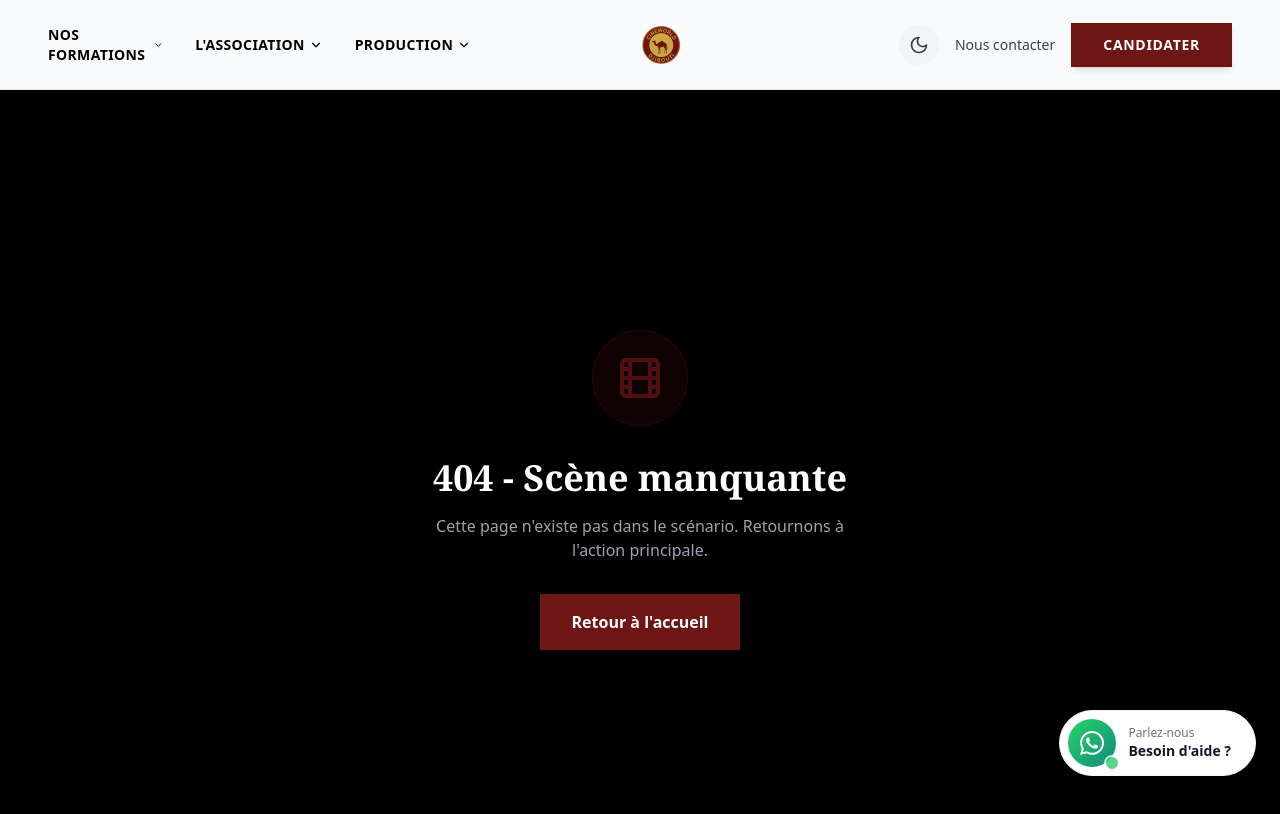
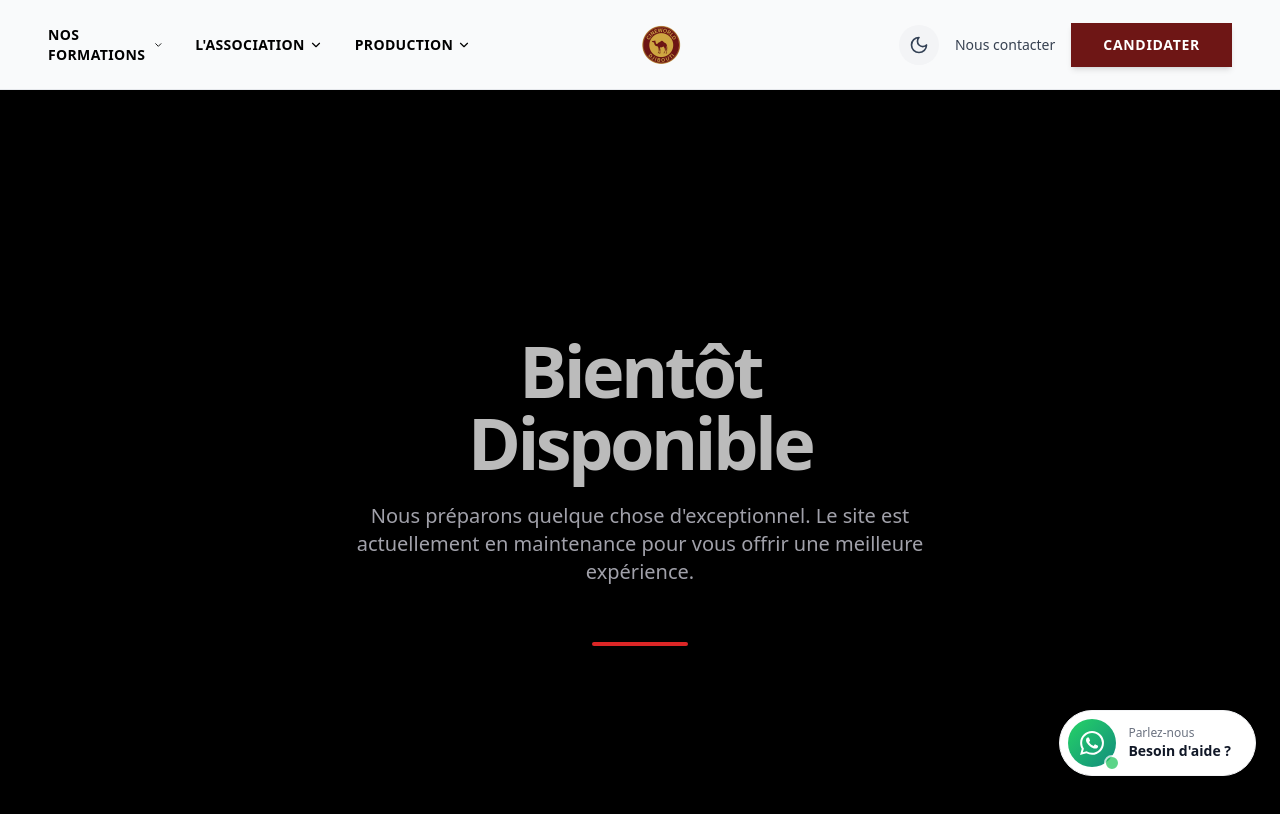
Before and after one commit to Willston125/studio, a Next.js app in the folder studio/: page /coming-soon in a window 1280 px wide. Before the commit this address had no page. Shown: the top 814 px of the page. Built offline with nearby package versions, Linux system fonts and the light colour scheme.

Commit message:
mise a jour complet

```diff
--- /dev/null
+++ b/studio/src/app/coming-soon/page.tsx
@@ -0,0 +1,19 @@
+import React from 'react'
+
+export default function ComingSoon() {
+    return (
+        <div className="flex min-h-screen flex-col items-center justify-center bg-black text-white p-4">
+            <div className="max-w-xl text-center space-y-6">
+                <h1 className="text-5xl md:text-7xl font-bold tracking-tighter animate-pulse">
+                    Bientôt Disponible
+                </h1>
+                <p className="text-zinc-400 text-lg md:text-xl">
+                    Nous préparons quelque chose d'exceptionnel. Le site est actuellement en maintenance pour vous offrir une meilleure expérience.
+                </p>
+                <div className="pt-8">
+                    <div className="h-1 w-24 bg-red-600 mx-auto rounded-full"></div>
+                </div>
+            </div>
+        </div>
+    )
+}
```
Also changed, not shown: studio/src/middleware.ts (added, +17 -0 lines).
